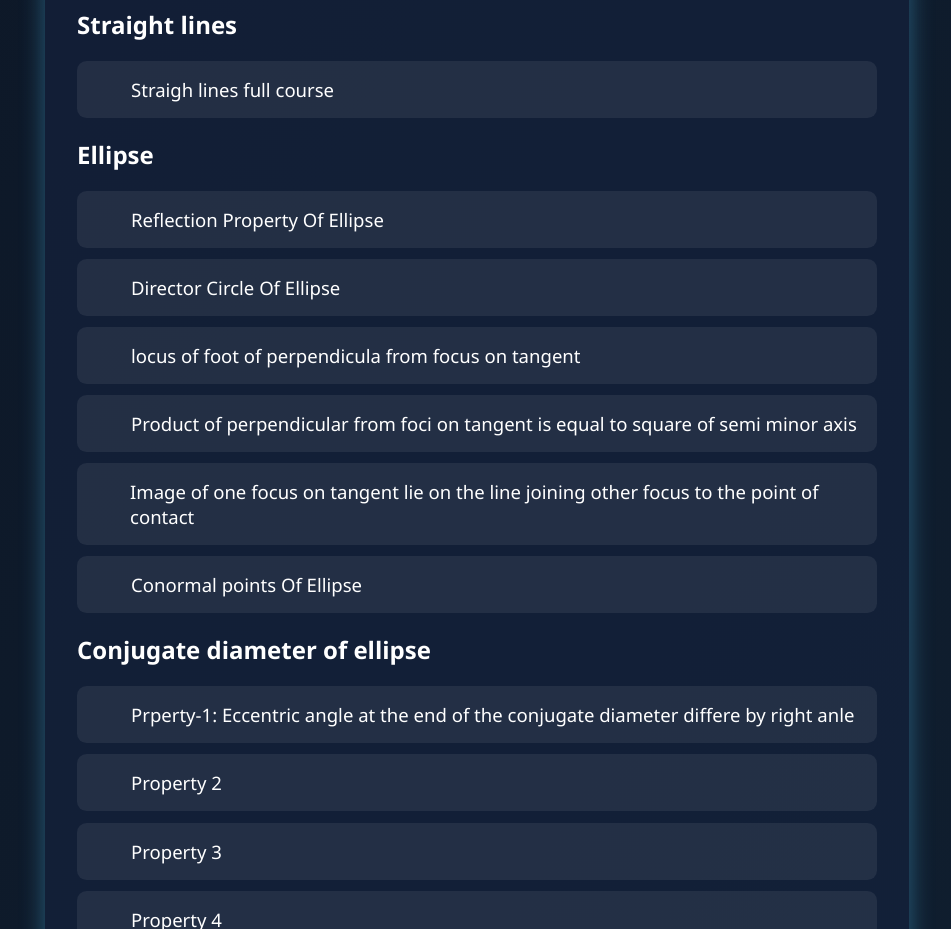
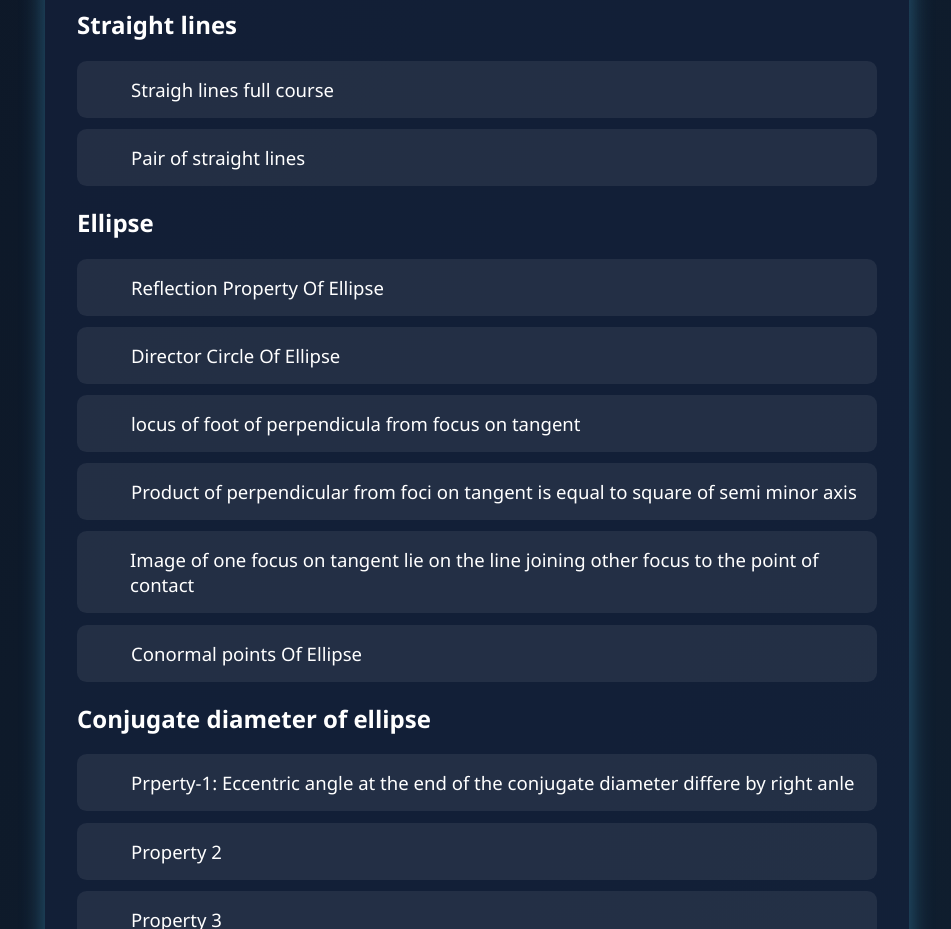
Before and after one commit to awargis/coin-rotation-paradox, a plain HTML site: page animations.html in a window 1280 px wide. Shown: the part 4640-5569 px from the top of the page, without its empty margins (163-1114 px from the left). Drawn offline with Linux system fonts and the light colour scheme.

Commit message:
Update animations.html

```diff
--- a/animations.html
+++ b/animations.html
@@ -179,6 +179,9 @@
         <h2> Straight lines</h2>
 
  <li><i class="fas fa-arc"></i> <a href="  kapi_s_coordinate_geometry_lab_jee_mains_advanced_smartboard_edition.html"> Straigh lines full course </a></li>
+
+        <li><i class="fas fa-arc"></i> <a href="  conic_genesis_pair_of_straight_lines_3d_three_js_jee_master_studio.html"> Pair of straight lines </a></li>
+
 
 
        <h2> Ellipse</h2>
```
